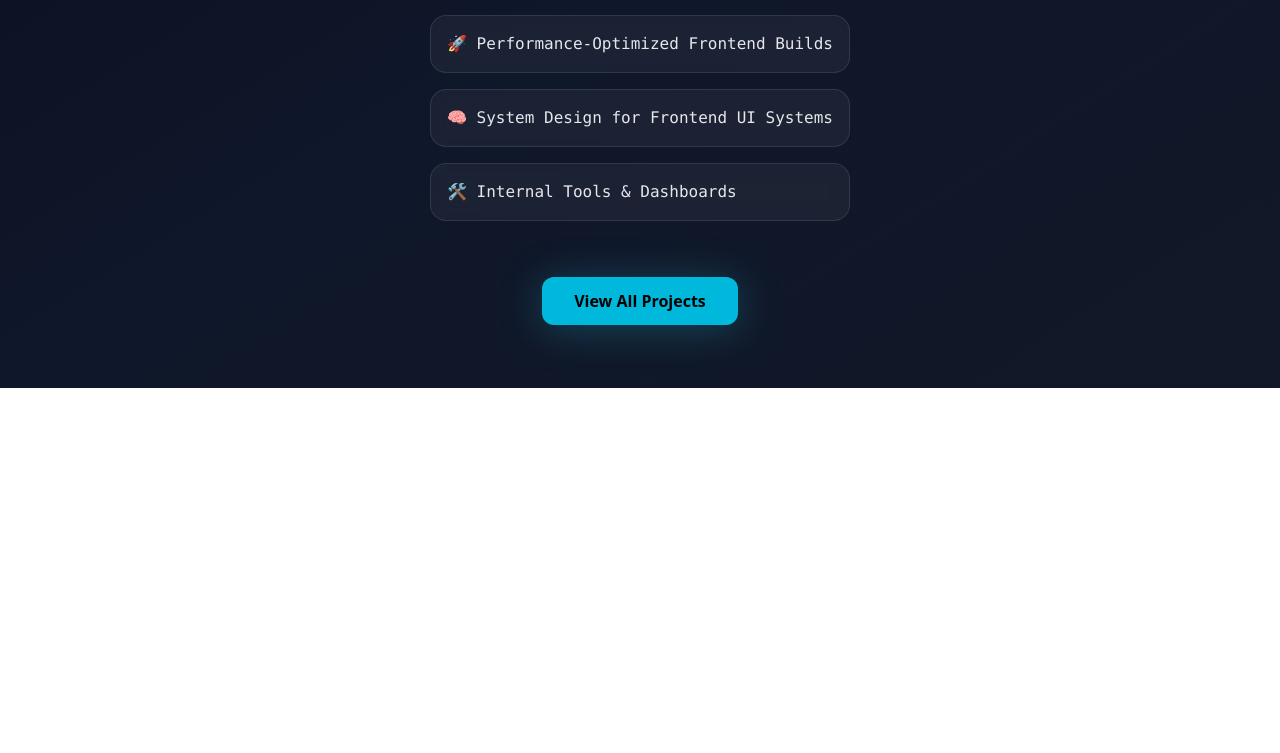
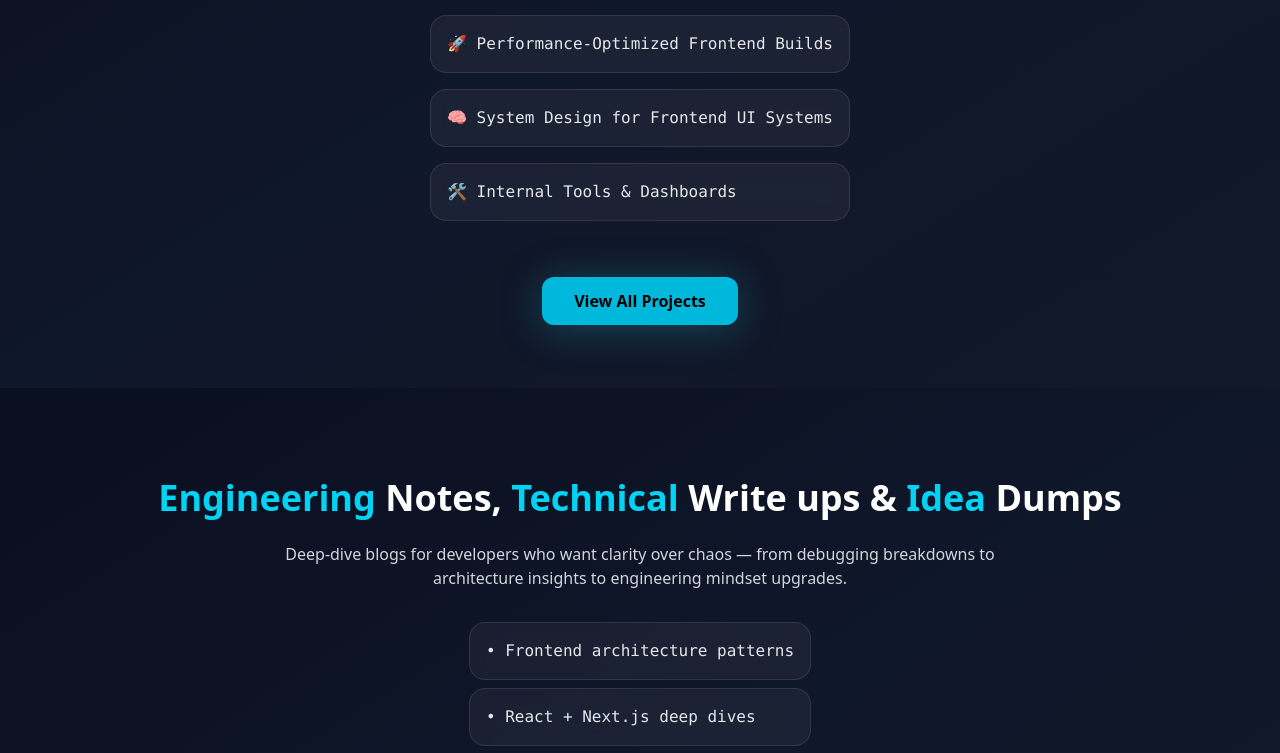
Before and after one commit to raushan-sinha/skills-sphere, a React (Vite) app: page / in a window 1280 px wide. Shown: the part 2012-2765 px from the top of the page. Before the commit the page ends 2400 px from the top, so only its background shows below. Built offline with nearby package versions, Linux system fonts and the light colour scheme.

Commit message:
code updated

```diff
--- a/src/pages/Home/Home.jsx
+++ b/src/pages/Home/Home.jsx
@@ -1,7 +1,5 @@
-import React from 'react'
-import HeroSection from './sections/HeroSection';
-import AboutSection from './sections/AboutSection';
-import ProjectSection from './sections/ProjectSection';
+import React from 'react';
+import { HeroSection, AboutSection, ProjectSection, BlogSection, SystemDesignSection, HelpDeskSection } from './sections';
 
 export default function Home() {
     return (
@@ -9,6 +7,9 @@ export default function Home() {
             <HeroSection />
             <AboutSection />
             <ProjectSection />
+            <BlogSection />
+            <SystemDesignSection />
+            <HelpDeskSection />
         </>
     );
 }
```
